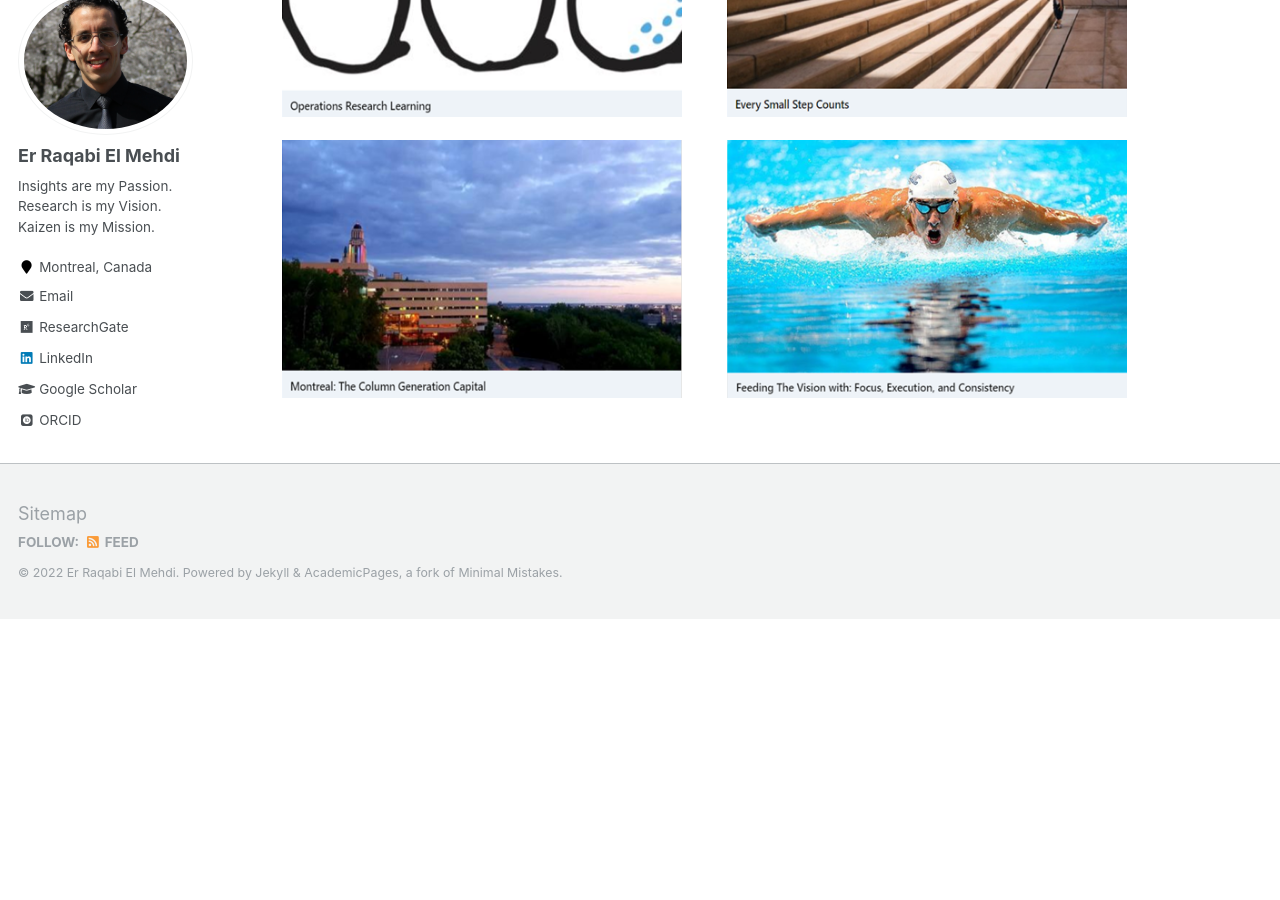
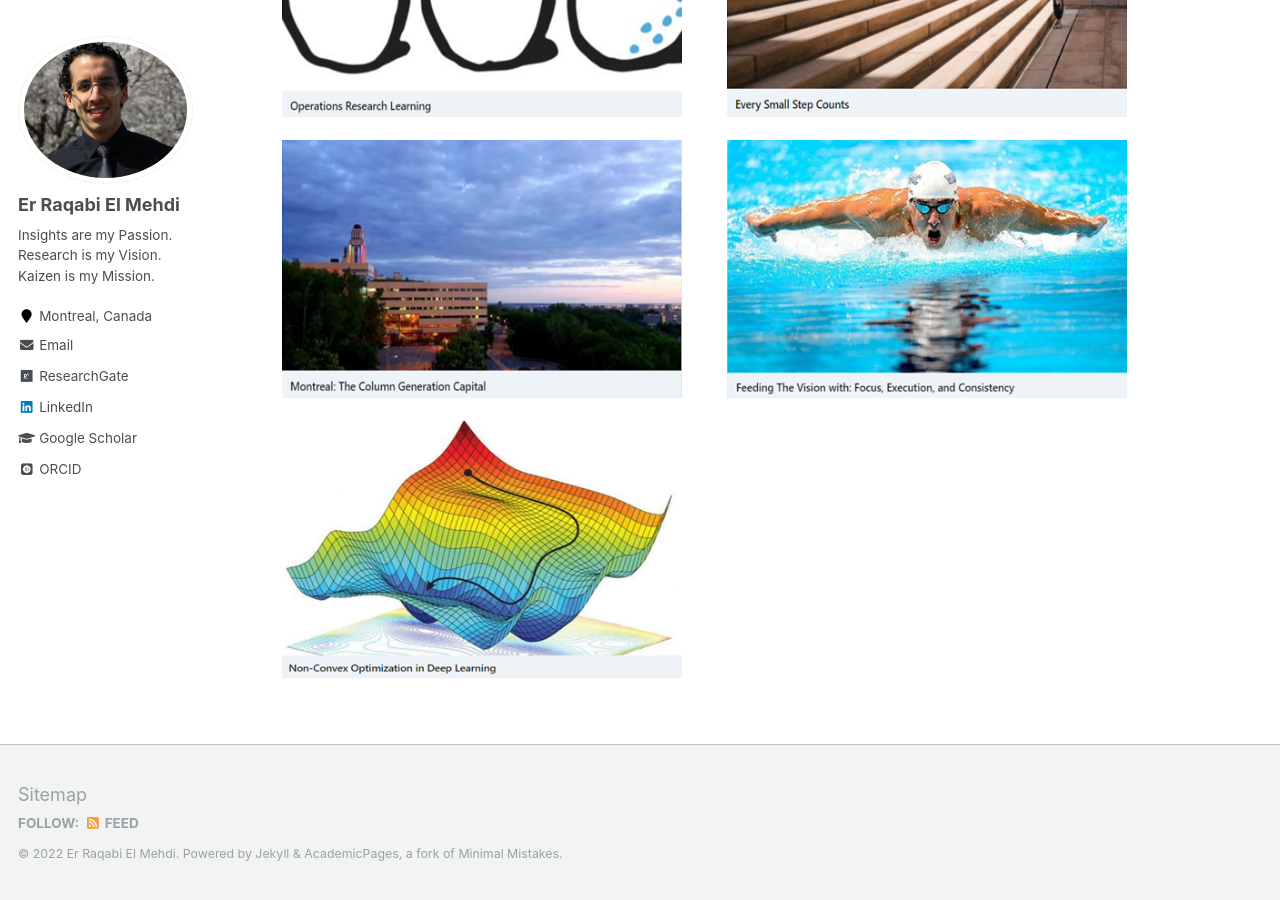
Before and after one commit to RqbMedi/rqbmedi.github.io, a Jekyll site: the page built from _pages/portfolio.md, in a window 1280 px wide and 900 px high, scrolled down 2598 px. Built offline with Jekyll 4.4.1, drawn with Linux system fonts in a browser that asks for light colours; some web fonts are replaced; before the commit the page ends 3217 px from its top, so only the background shows below that.

Commit message:
Initial Commit

```diff
--- a/_pages/portfolio.md
+++ b/_pages/portfolio.md
@@ -27,3 +27,5 @@ I like writing blogs where I share insights and experiences. Below are my Medium
 [<img src="http://rqbmedi.github.io/images/Medium_Article_06.png" width="400" height="400" />](https://medium.com/swlh/operations-research-learning-5fafaae0494c) &nbsp; &nbsp; &nbsp; &nbsp; [<img src="http://rqbmedi.github.io/images/LinkedIn_Article_10.png" width="400" height="400" />](https://www.linkedin.com/pulse/every-small-step-counts-er-raqabi-el-mehdi-%E3%83%A9%E3%82%AB%E3%83%93-%E3%83%A1%E3%83%87%E3%82%A3/)
 
 [<img src="http://rqbmedi.github.io/images/Medium_Article_05.png" width="400" height="400" />](https://erraqabielmehdi.medium.com/montreal-the-column-generation-capital-51c0b22e8a78) &nbsp; &nbsp; &nbsp; &nbsp; [<img src="http://rqbmedi.github.io/images/LinkedIn_Article_09.png" width="400" height="400" />](https://www.linkedin.com/pulse/feeding-vision-focus-execution-consistency-el-mehdi-%E3%83%A9%E3%82%AB%E3%83%93-%E3%83%A1%E3%83%87%E3%82%A3/)
+
+[<img src="http://rqbmedi.github.io/images/Medium_Article_04.png" width="400" height="400" />](https://medium.com/swlh/non-convex-optimization-in-deep-learning-26fa30a2b2b3) &nbsp; &nbsp; &nbsp; &nbsp;
```
Also changed, not shown: images/Medium_Article_04.png (added).
